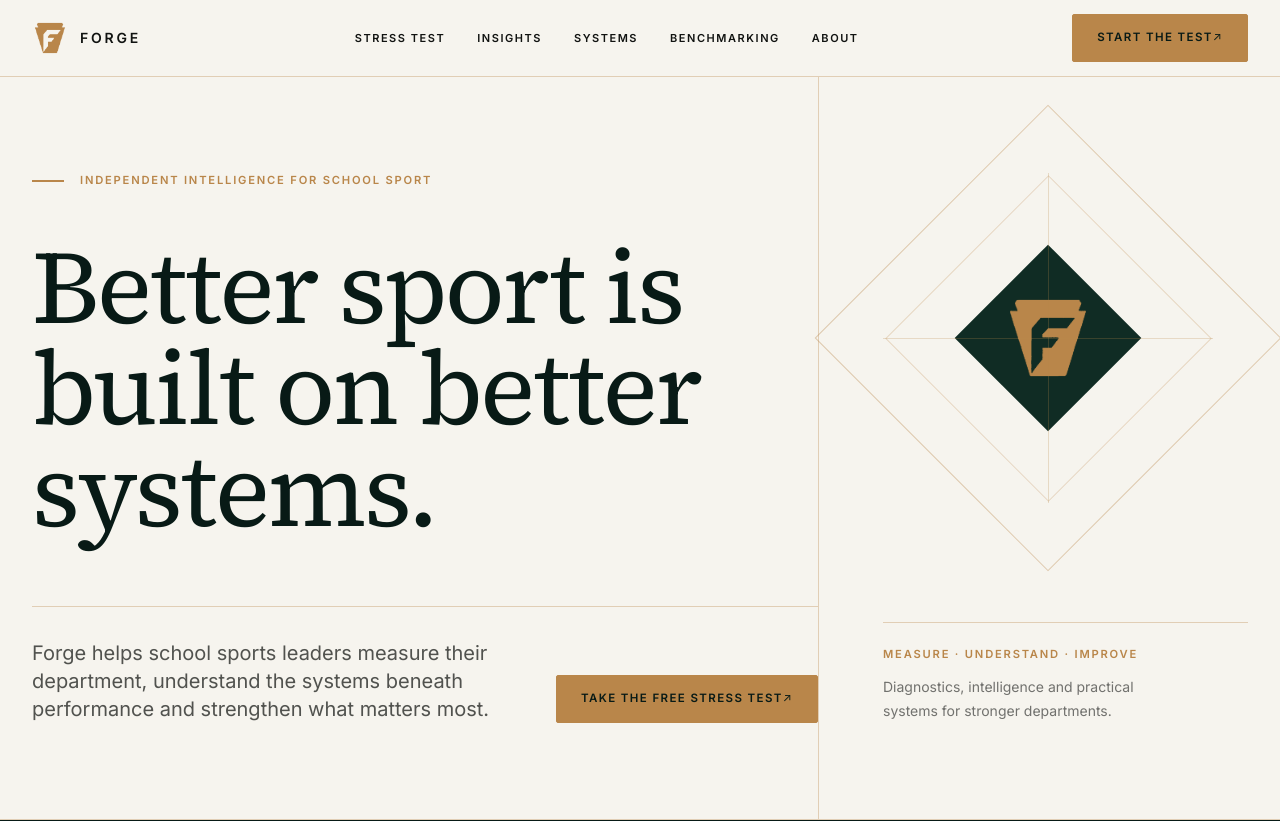
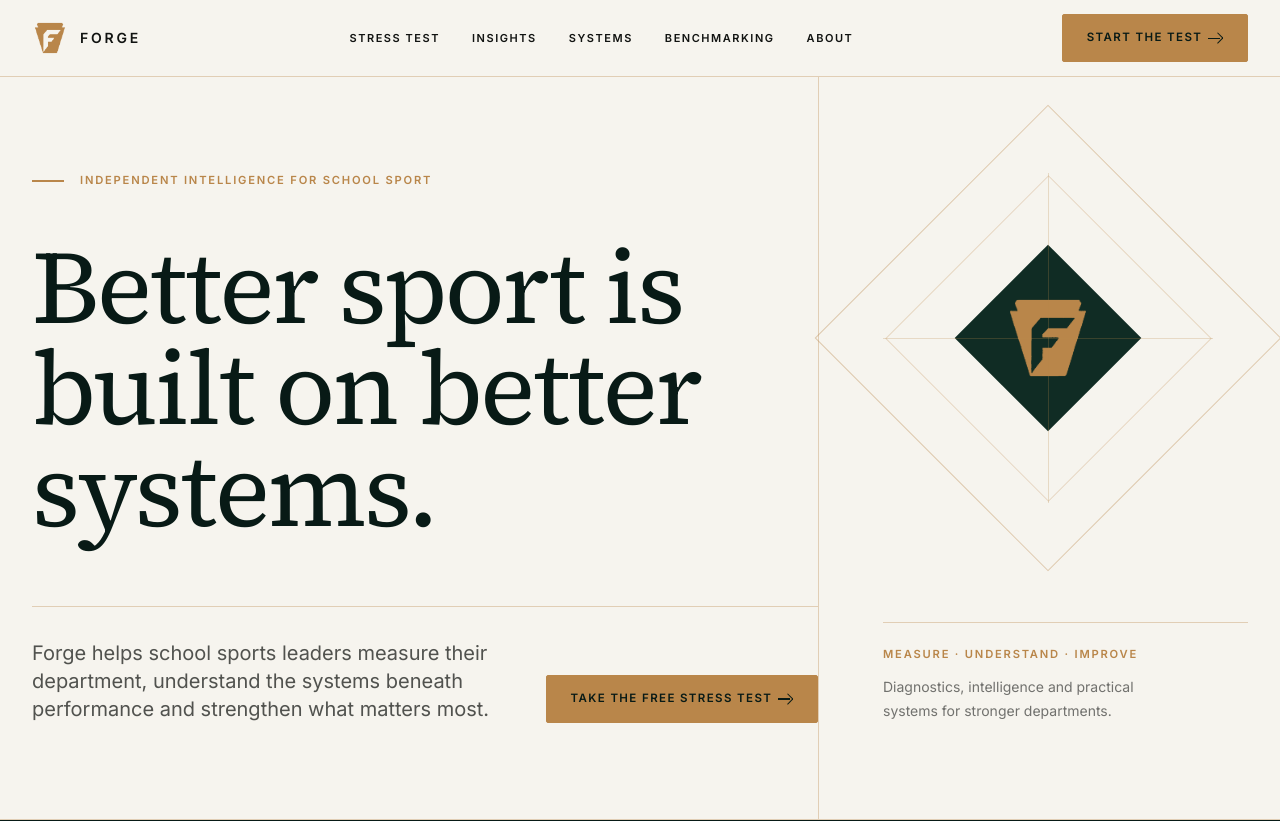
Before and after one commit to TSumerfield/forge-stress-test, a Next.js app: page / in a window 1280 px wide. Shown: the top 821 px of the page. Built offline with nearby package versions, Linux system fonts and the light colour scheme.

Commit message:
Replace emoji arrows with Forge link arrow

```diff
--- a/app/globals.css
+++ b/app/globals.css
@@ -26,6 +26,7 @@
   color: var(--forge-charcoal);
   font-family: var(--font-inter), Arial, sans-serif;
   font-synthesis: none;
+  font-variant-emoji: text;
   text-rendering: optimizeLegibility;
   -webkit-font-smoothing: antialiased;
   -moz-osx-font-smoothing: grayscale;
@@ -131,6 +132,46 @@
 }
 
 /* ========================================
+   FORGE LINK ARROW
+======================================== */
+
+span[aria-hidden="true"] {
+  position: relative;
+  display: inline-block;
+  flex: 0 0 auto;
+  width: 1rem;
+  height: 1rem;
+  margin-left: 0.3rem;
+  overflow: hidden;
+  font-size: 0;
+  line-height: 0;
+  vertical-align: -0.15rem;
+}
+
+span[aria-hidden="true"]::before {
+  content: "";
+  position: absolute;
+  left: 0.05rem;
+  top: 0.47rem;
+  width: 0.76rem;
+  height: 1.5px;
+  background: currentColor;
+}
+
+span[aria-hidden="true"]::after {
+  content: "";
+  position: absolute;
+  right: 0.08rem;
+  top: 0.28rem;
+  width: 0.48rem;
+  height: 0.48rem;
+  border-top: 1.5px solid currentColor;
+  border-right: 1.5px solid currentColor;
+  transform: rotate(45deg);
+  transform-origin: center;
+}
+
+/* ========================================
    SURFACES
 ======================================== */
 
```
